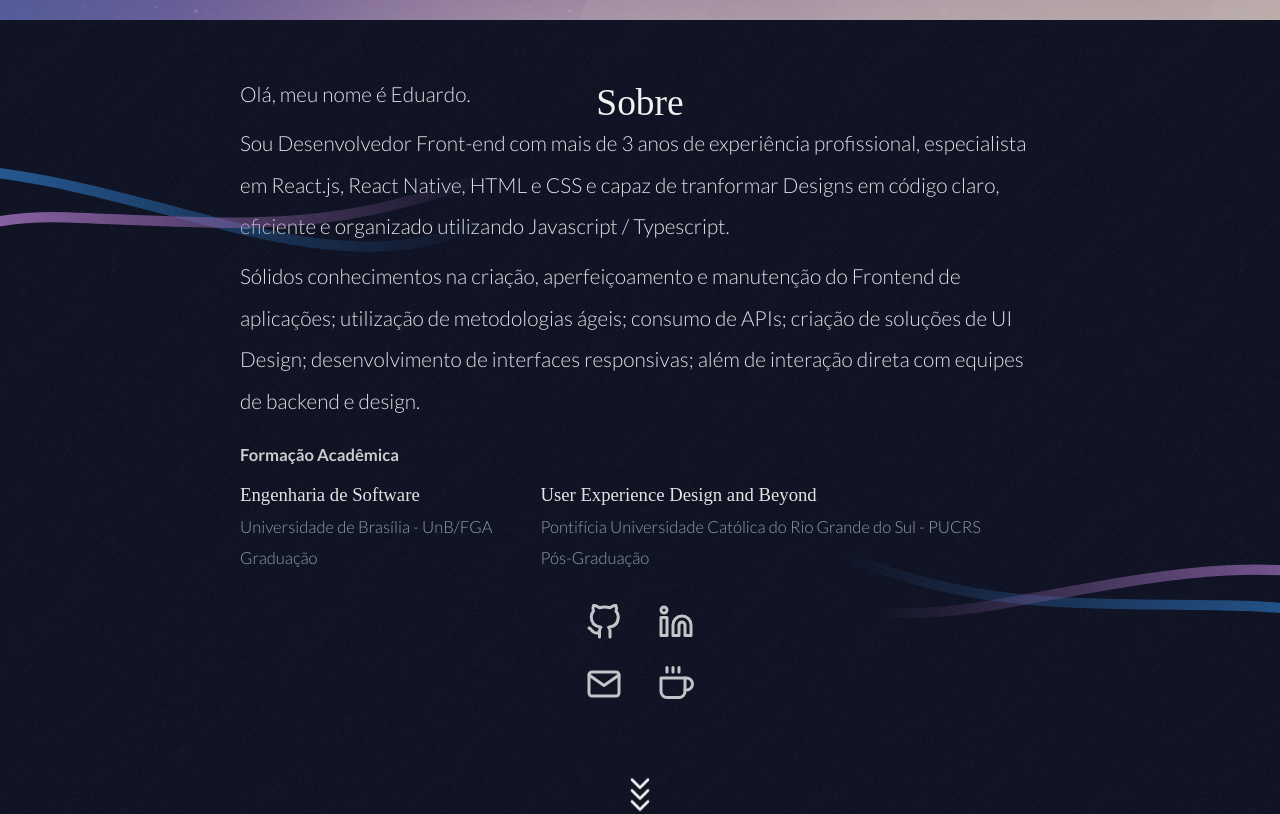
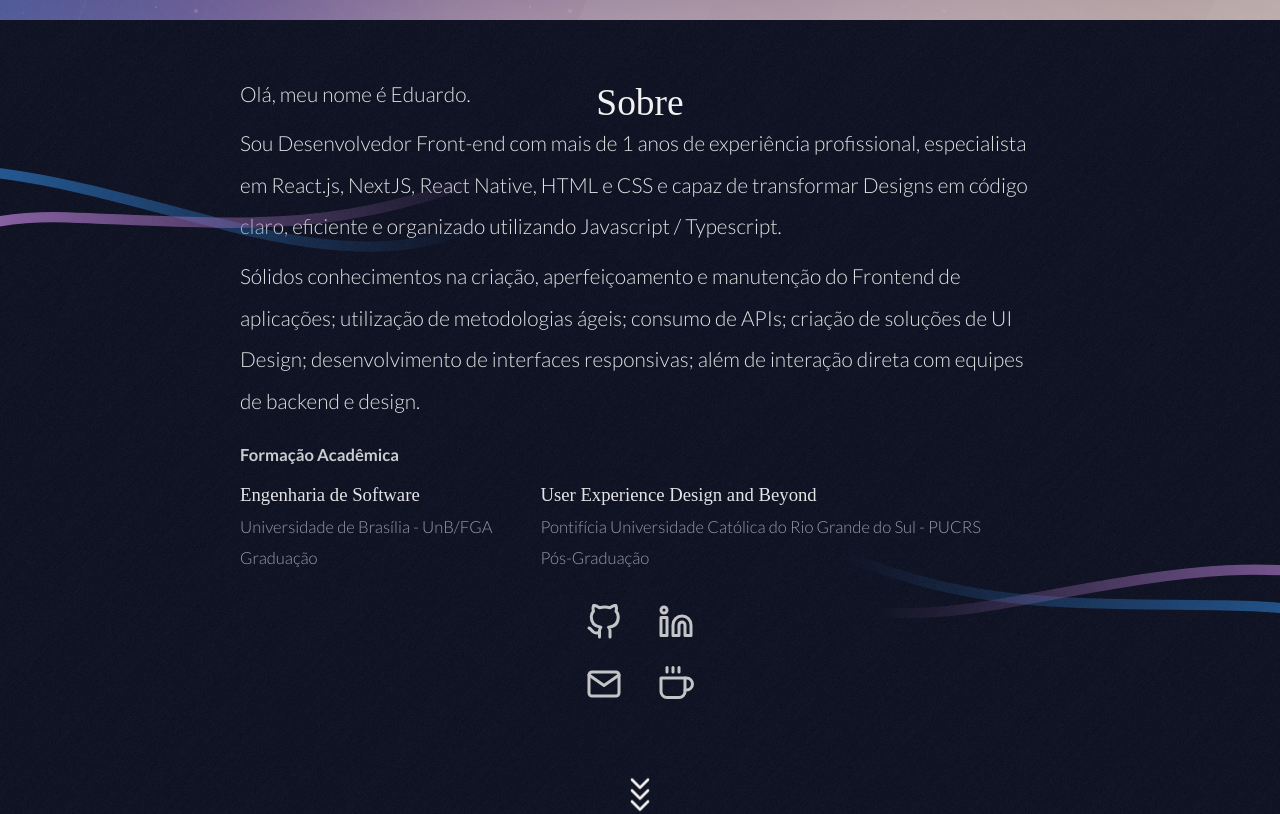
Before and after one commit to eduqg/eduqg.github.io, a Next.js app: page / in a window 1280 px wide. Shown: the part 780-1594 px from the top of the page. Built offline with nearby package versions, Linux system fonts and the light colour scheme; no server answers; a web font is replaced by a local one.

Commit message:
Elapsed years automated

```diff
--- a/package.json
+++ b/package.json
@@ -1,6 +1,6 @@
 {
   "name": "eduqg.github.io",
-  "version": "0.1.5",
+  "version": "0.1.6",
   "private": true,
   "scripts": {
     "dev": "next dev",
@@ -14,6 +14,7 @@
   },
   "dependencies": {
     "axios": "^0.21.1",
+    "date-fns": "^3.0.6",
     "next": "10.2.3",
     "react": "17.0.2",
     "react-dom": "17.0.2",
--- a/src/components/About/index.tsx
+++ b/src/components/About/index.tsx
@@ -1,4 +1,5 @@
-import React, { useCallback } from 'react'
+import React, { useCallback, useMemo } from 'react'
+import { differenceInYears, differenceInDays } from 'date-fns'
 import { FiGithub, FiLinkedin, FiMail, FiCoffee, FiChevronDown } from 'react-icons/fi'
 
 import { useTranslation } from '@/hooks/translation'
@@ -15,6 +16,7 @@ import {
 } from './styles'
 
 import { IScrollOptions } from '@/pages'
+import { getElapsedTimePhrase } from '@/utils/elapsedTime'
 
 interface IAboutProps {
   scrollToContent(content: IScrollOptions): void
@@ -33,13 +35,35 @@ const About: React.FC<IAboutProps> = ({ scrollToContent }) => {
     window.open(goToUrl)
   }, [])
 
+  const timePhrase = useMemo(() => {
+    const start = new Date(2020, 0, 16)
+    const today = new Date()
+
+    const differenceYears = differenceInYears(today, start)
+
+    const differenceDaysWithStart = differenceInDays(
+      new Date(start.getFullYear(), start.getMonth(), today.getDate()),
+      start,
+    )
+
+    const elapsedTimePhrase = getElapsedTimePhrase({
+      lang: t.language as 'en' | 'pt-br',
+      moreOrExact: differenceDaysWithStart === 0 && today.getMonth() === 0 ? 'exact' : 'more',
+      years: differenceYears,
+    })
+
+    const newPhrase = t.about_paragraph.replace('[time_phrase]', elapsedTimePhrase)
+
+    return newPhrase
+  }, [t.about_paragraph, t.language])
+
   return (
     <Container>
       <h1>{t.about_title}</h1>
       <Content>
         <div className="about">
           <h2>{t.about_hello}</h2>
-          <h2>{t.about_paragraph}</h2>
+          <h2>{timePhrase}</h2>
           <h2>{t.about_paragraph_2}</h2>
         </div>
 
--- a/src/locales/en.ts
+++ b/src/locales/en.ts
@@ -14,7 +14,7 @@ export const en = {
   about_title: 'About',
   about_hello: 'Hi there, my name is Eduardo.',
   about_paragraph:
-    "I'm a Front-end Developer with more than 3 years of professional experience, specializing in React.js, React Native, HTML, and CSS. Also, I'm capable of transforming Designs into clear, efficient, and organized code using Javascript/Typescript.",
+    "I'm a Front-end Developer [time_phrase] years of professional experience, specializing in React.js, NextJS, React Native, HTML, and CSS. Also, I'm capable of transforming Designs into clear, efficient, and organized code using Javascript/Typescript.",
   about_paragraph_2:
     'Solid knowledge creating, improving, and maintaining the Frontend of applications; agile methodologies; API consumption; UI Design solutions; responsive interfaces; and interaction with backend and design teams.',
   about_academic_title: 'Academic education',
--- a/src/locales/pt-br.ts
+++ b/src/locales/pt-br.ts
@@ -16,7 +16,7 @@ export const ptBr: ILocaleData = {
   about_title: 'Sobre',
   about_hello: 'Olá, meu nome é Eduardo.',
   about_paragraph:
-    'Sou Desenvolvedor Front-end com mais de 3 anos de experiência profissional, especialista em React.js, React Native, HTML e CSS e capaz de tranformar Designs em código claro, eficiente e organizado utilizando Javascript / Typescript.',
+    'Sou Desenvolvedor Front-end [time_phrase] anos de experiência profissional, especialista em React.js, NextJS, React Native, HTML e CSS e capaz de transformar Designs em código claro, eficiente e organizado utilizando Javascript / Typescript.',
   about_paragraph_2:
     'Sólidos conhecimentos na criação, aperfeiçoamento e manutenção do Frontend de aplicações; utilização de metodologias ágeis; consumo de APIs; criação de soluções de UI Design; desenvolvimento de interfaces responsivas; além de interação direta com equipes de backend e design.',
   about_academic_title: 'Formação Acadêmica',
--- /dev/null
+++ b/src/utils/elapsedTime.ts
@@ -0,0 +1,19 @@
+interface ITimeStartPhrase {
+  years: number
+  moreOrExact: 'more' | 'exact'
+  lang: 'pt-br' | 'en'
+}
+export const getElapsedTimePhrase = ({ years, moreOrExact, lang }: ITimeStartPhrase): string => {
+  const prefixPhrase = {
+    more: {
+      'pt-br': 'com mais de',
+      en: 'with more than',
+    },
+    exact: {
+      'pt-br': 'com',
+      en: 'with',
+    },
+  }
+
+  return `${prefixPhrase[moreOrExact][lang]} ${years}`
+}
```
Also changed, not shown: 1 other file (tests, documents, lock files or other folders).
